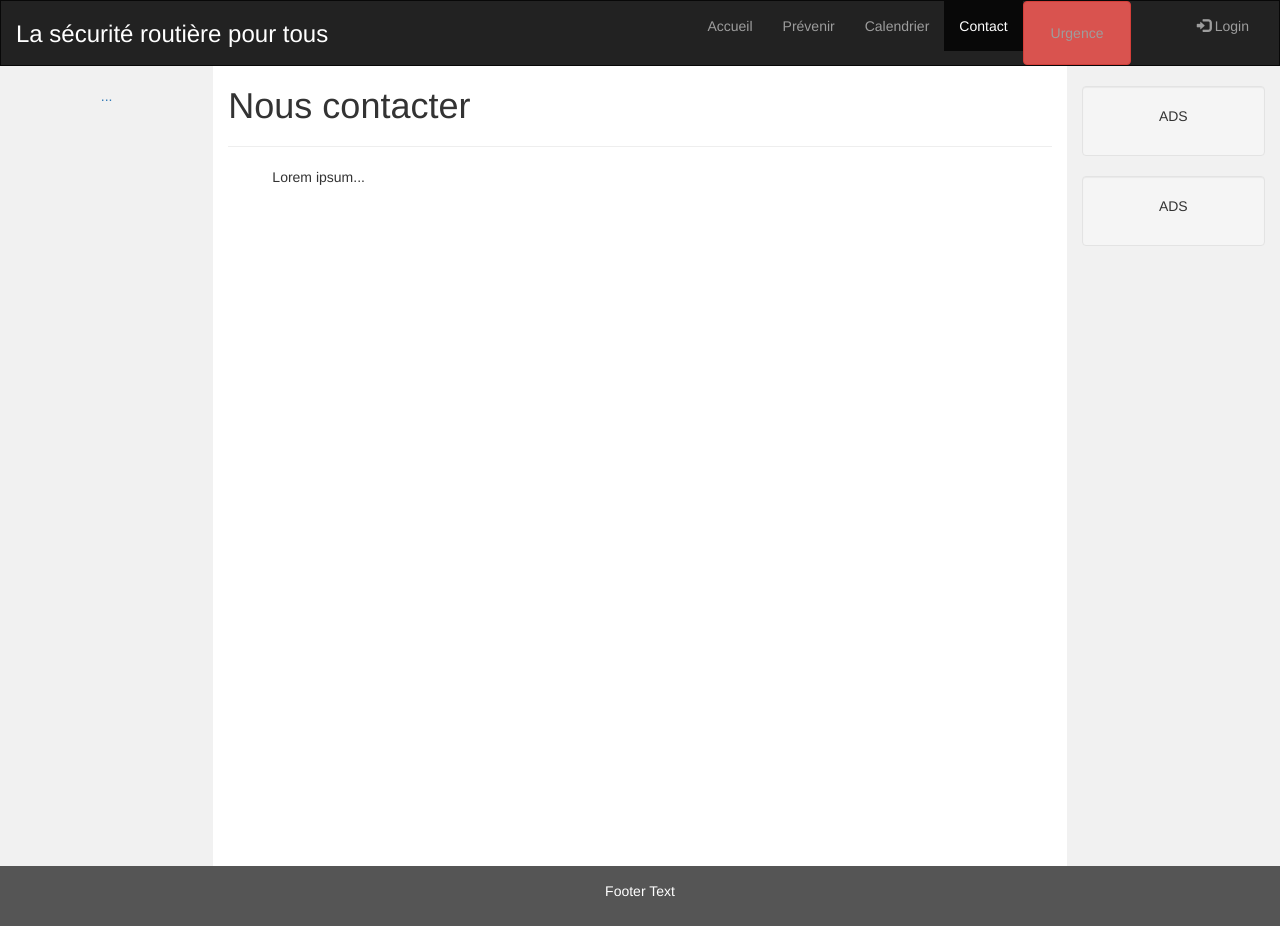
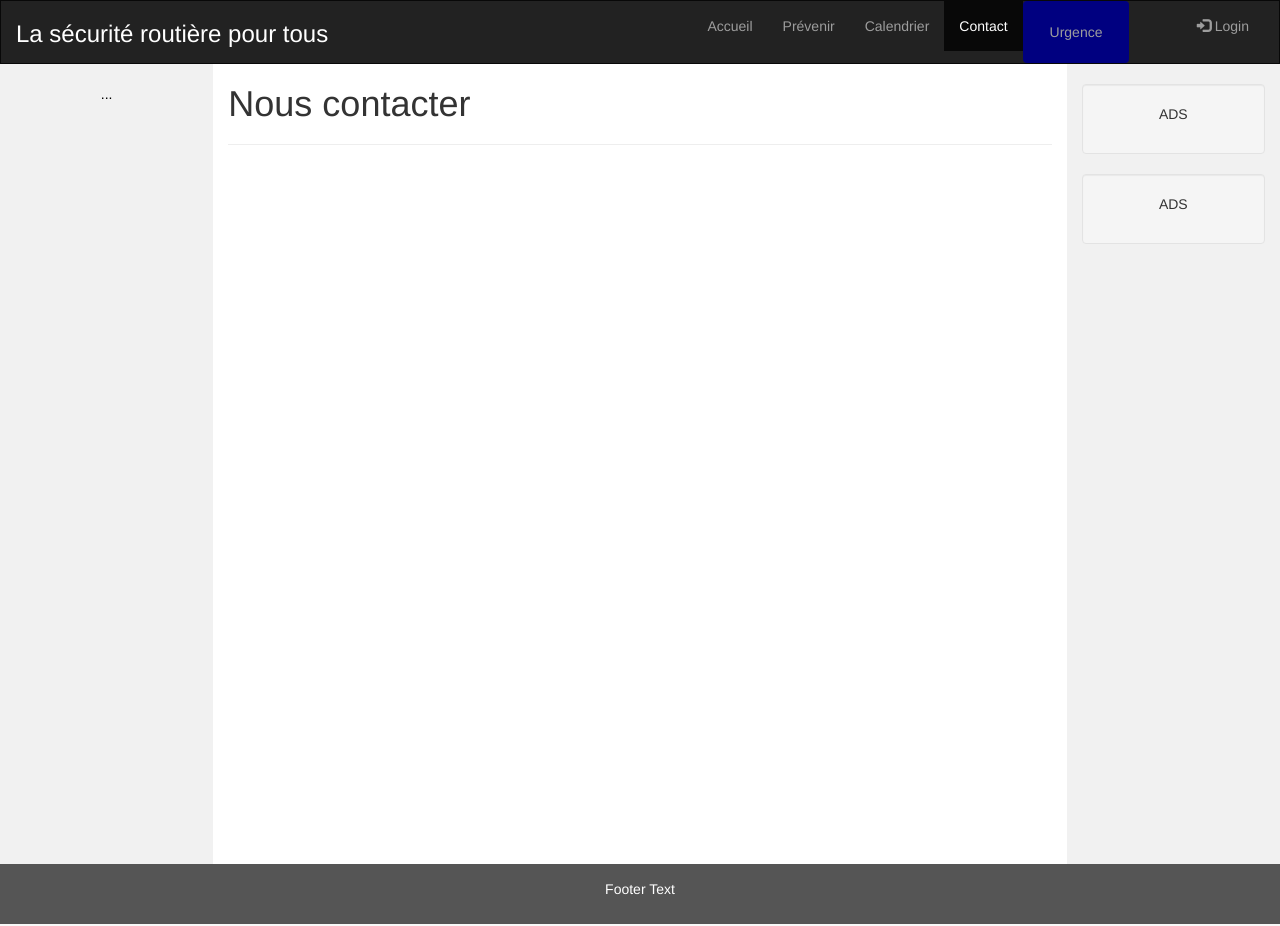
Before and after one commit to 4-0-4-nuit-info/Projet, a PHP site: page /contact.html in a window 1280 px wide. Run offline with PHP 8.4, Linux system fonts and the light colour scheme; some libraries are stand-ins or nearby versions.

Commit message:
maj site

```diff
--- a/site/accueil.html
+++ b/site/accueil.html
@@ -27,7 +27,7 @@
         <li><a href="prevenir.html">Prévenir</a></li>
         <li><a href="calendrier.html">Calendrier</a></li>
         <li><a href="contact.html">Contact</a></li>
-        <li class="btn btn-danger"><a href="urgence.html">Urgence</a></li>
+        <li class="btn btn-danger" style="background-color: navy; border:none;"><a href="urgence.html" style="color: white">Urgence</a></li>
       </ul>
       <ul class="nav navbar-nav navbar-right">
         <li><a href="connexion.html"><span class="glyphicon glyphicon-log-in"></span> Login</a></li>
@@ -39,14 +39,12 @@
 <div class="container-fluid text-center">
   <div class="row content" id="page">
     <div class="col-sm-2 sidenav">
-      <div class="calendrier"><a href="#">...</a></div>
+      <div class="calendrier"><a href="#" style="color: black">...</a></div>
     </div>
     <div class="col-sm-8 text-left">
       <h1>Bienvenue</h1>
       <p>Lorem ipsum dolor sit amet, consectetur adipiscing elit, sed do eiusmod tempor incididunt ut labore et dolore magna aliqua. Ut enim ad minim veniam, quis nostrud exercitation ullamco laboris nisi ut aliquip ex ea commodo consequat. Excepteur sint occaecat cupidatat non proident, sunt in culpa qui officia deserunt mollit anim id est laborum consectetur adipiscing elit, sed do eiusmod tempor incididunt ut labore et dolore magna aliqua. Ut enim ad minim veniam, quis nostrud exercitation ullamco laboris nisi ut aliquip ex ea commodo consequat.</p>
       <hr>
-      <h3>Test</h3>
-      <p>Lorem ipsum...</p>
     </div>
     <div class="col-sm-2 sidenav">
       <div class="well">
--- a/site/calendrier.html
+++ b/site/calendrier.html
@@ -27,7 +27,7 @@
         <li><a href="prevenir.html">Prévenir</a></li>
         <li class="active"><a href="#">Calendrier</a></li>
         <li><a href="contact.html">Contact</a></li>
-        <li class="btn btn-danger"><a href="urgence.html">Urgence</a></li>
+        <li class="btn btn-danger" style="background-color: navy; border:none;"><a href="urgence.html">Urgence</a></li>
       </ul>
       <ul class="nav navbar-nav navbar-right">
         <li><a href="connexion.html"><span class="glyphicon glyphicon-log-in"></span> Login</a></li>
@@ -39,14 +39,12 @@
 <div class="container-fluid text-center">
   <div class="row content"  id="page">
     <div class="col-sm-2 sidenav">
-      <div class="calendrier"><a href="#">...</a></div>
+      <div class="calendrier"><a href="#" style="color: black">...</a></div>
     </div>
     <div class="col-sm-8 text-left">
       <h1>Welcome</h1>
       <p>Lorem ipsum dolor sit amet, consectetur adipiscing elit, sed do eiusmod tempor incididunt ut labore et dolore magna aliqua. Ut enim ad minim veniam, quis nostrud exercitation ullamco laboris nisi ut aliquip ex ea commodo consequat. Excepteur sint occaecat cupidatat non proident, sunt in culpa qui officia deserunt mollit anim id est laborum consectetur adipiscing elit, sed do eiusmod tempor incididunt ut labore et dolore magna aliqua. Ut enim ad minim veniam, quis nostrud exercitation ullamco laboris nisi ut aliquip ex ea commodo consequat.</p>
       <hr>
-      <h3>Test</h3>
-      <p>Lorem ipsum...</p>
     </div>
     <div class="col-sm-2 sidenav">
       <div class="well">
--- a/site/contact.html
+++ b/site/contact.html
@@ -27,7 +27,7 @@
         <li><a href="prevenir.html">Prévenir</a></li>
         <li><a href="calendrier.html">Calendrier</a></li>
         <li class="active"><a href="#">Contact</a></li>
-        <li class="btn btn-danger"><a href="urgence.html">Urgence</a></li>
+        <li class="btn btn-danger" style="background-color: navy; border:none;"><a href="urgence.html">Urgence</a></li>
       </ul>
       <ul class="nav navbar-nav navbar-right">
         <li><a href="connexion.html"><span class="glyphicon glyphicon-log-in"></span> Login</a></li>
@@ -39,14 +39,12 @@
 <div class="container-fluid text-center">
   <div class="row content"  id="page">
     <div class="col-sm-2 sidenav">
-      <div class="calendrier"><a href="#">...</a></div>
+      <div class="calendrier"><a href="#" style="color: black">...</a></div>
     </div>
     <div class="col-sm-8 text-left">
       <h1>Nous contacter</h1>
 
       <hr>
-      <h3>Test</h3>
-      <p>Lorem ipsum...</p>
     </div>
     <div class="col-sm-2 sidenav">
       <div class="well">
--- a/site/css/global.css
+++ b/site/css/global.css
@@ -1,4 +1,9 @@
 
+
+*{
+	font-size: 10.5pt;
+	font-weight: normal;
+}
     /* Remove the navbar's default margin-bottom and rounded borders */
     .navbar {
       margin-bottom: 0;
@@ -43,9 +48,9 @@ h3{
 	float: left;
 	color: white;
 }
-ul:nth-child(1) > li.btn.btn-danger{
+.background{
+	background color: #d9534f;
+}
+.foreground{
 	foreground color: #9d9d9d;
-	background color: #d9534f;
-	font size: 10.5pt;
-	font weight: normal;
 }
--- a/site/prevenir.html
+++ b/site/prevenir.html
@@ -27,7 +27,7 @@
         <li class="active"><a href="#">Prévenir</a></li>
         <li><a href="calendrier.html">Calendrier</a></li>
         <li><a href="contact.html">Contact</a></li>
-        <li class="btn btn-danger"><a href="urgence.html">Urgence</a></li>
+        <li class="btn btn-danger" style="background-color: navy; border:none;"><a href="urgence.html">Urgence</a></li>
       </ul>
       <ul class="nav navbar-nav navbar-right">
         <li><a href="connexion.html"><span class="glyphicon glyphicon-log-in"></span> Login</a></li>
@@ -39,14 +39,12 @@
 <div class="container-fluid text-center">
   <div class="row content"  id="page">
     <div class="col-sm-2 sidenav">
-      <div class="calendrier"><a href="#">...</a></div>
+      <div class="calendrier"><a href="#" style="color: black">...</a></div>
     </div>
     <div class="col-sm-8 text-left">
       <h1>Welcome</h1>
       <p>Lorem ipsum dolor sit amet, consectetur adipiscing elit, sed do eiusmod tempor incididunt ut labore et dolore magna aliqua. Ut enim ad minim veniam, quis nostrud exercitation ullamco laboris nisi ut aliquip ex ea commodo consequat. Excepteur sint occaecat cupidatat non proident, sunt in culpa qui officia deserunt mollit anim id est laborum consectetur adipiscing elit, sed do eiusmod tempor incididunt ut labore et dolore magna aliqua. Ut enim ad minim veniam, quis nostrud exercitation ullamco laboris nisi ut aliquip ex ea commodo consequat.</p>
       <hr>
-      <h3>Test</h3>
-      <p>Lorem ipsum...</p>
     </div>
     <div class="col-sm-2 sidenav">
       <div class="well">
--- a/site/urgence.html
+++ b/site/urgence.html
@@ -27,7 +27,7 @@
         <li><a href="prevenir.html">Prévenir</a></li>
         <li><a href="calendrier.html">Calendrier</a></li>
         <li><a href="contact.html">Contact</a></li>
-        <li class="btn btn-danger"><a href="#">Urgence</a></li>
+        <li class="btn btn-danger" style="background-color: navy; border:none;"><a href="#">Urgence</a></li>
       </ul>
       <ul class="nav navbar-nav navbar-right">
         <li><a href="connexion.html"><span class="glyphicon glyphicon-log-in"></span> Login</a></li>
@@ -39,14 +39,12 @@
 <div class="container-fluid text-center">
   <div class="row content"  id="page">
     <div class="col-sm-2 sidenav">
-      <div class="calendrier"><a href="#">...</a></div>
+      <div class="calendrier"><a href="#" style="color: black">...</a></div>
     </div>
     <div class="col-sm-8 text-left">
       <h1>Welcome</h1>
       <p>Lorem ipsum dolor sit amet, consectetur adipiscing elit, sed do eiusmod tempor incididunt ut labore et dolore magna aliqua. Ut enim ad minim veniam, quis nostrud exercitation ullamco laboris nisi ut aliquip ex ea commodo consequat. Excepteur sint occaecat cupidatat non proident, sunt in culpa qui officia deserunt mollit anim id est laborum consectetur adipiscing elit, sed do eiusmod tempor incididunt ut labore et dolore magna aliqua. Ut enim ad minim veniam, quis nostrud exercitation ullamco laboris nisi ut aliquip ex ea commodo consequat.</p>
       <hr>
-      <h3>Test</h3>
-      <p>Lorem ipsum...</p>
     </div>
     <div class="col-sm-2 sidenav">
       <div class="well">
```
Also changed, not shown: site/connexion.html (+3 -5 lines).
